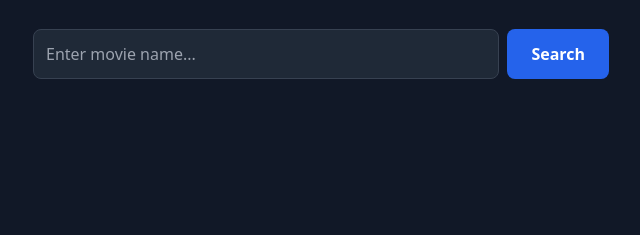
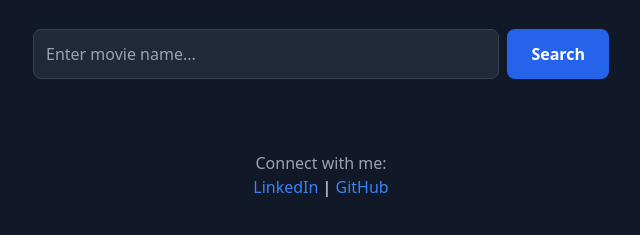
Before and after one commit to AlphaCodeIn/movie-searcher-js, a plain HTML site: page index.html in a window 1280 px wide. Shown: the part 131-366 px from the top of the page, without its empty margins (319-959 px from the left). Drawn offline with nearby package versions, Linux system fonts and the light colour scheme.

Commit message:
Adding social Link

```diff
--- a/index.html
+++ b/index.html
@@ -33,7 +33,15 @@
 
         </div>
 
+        <!-- Footer with LinkedIn and GitHub Links -->
+        <footer class="w-full text-center mt-8">
+            <p class="text-gray-400">Connect with me:</p>
+            <a href="https://www.linkedin.com/in/lucky-chauhan-12b18a25a/" target="_blank" class="text-blue-500 hover:text-blue-400">LinkedIn</a> |
+            <a href="https://github.com/AlphaCodeIn/" target="_blank" class="text-blue-500 hover:text-blue-400">GitHub</a>
+        </footer>
+
         <script src="script.js"></script>
     </body>
 
+
 </html>
```
